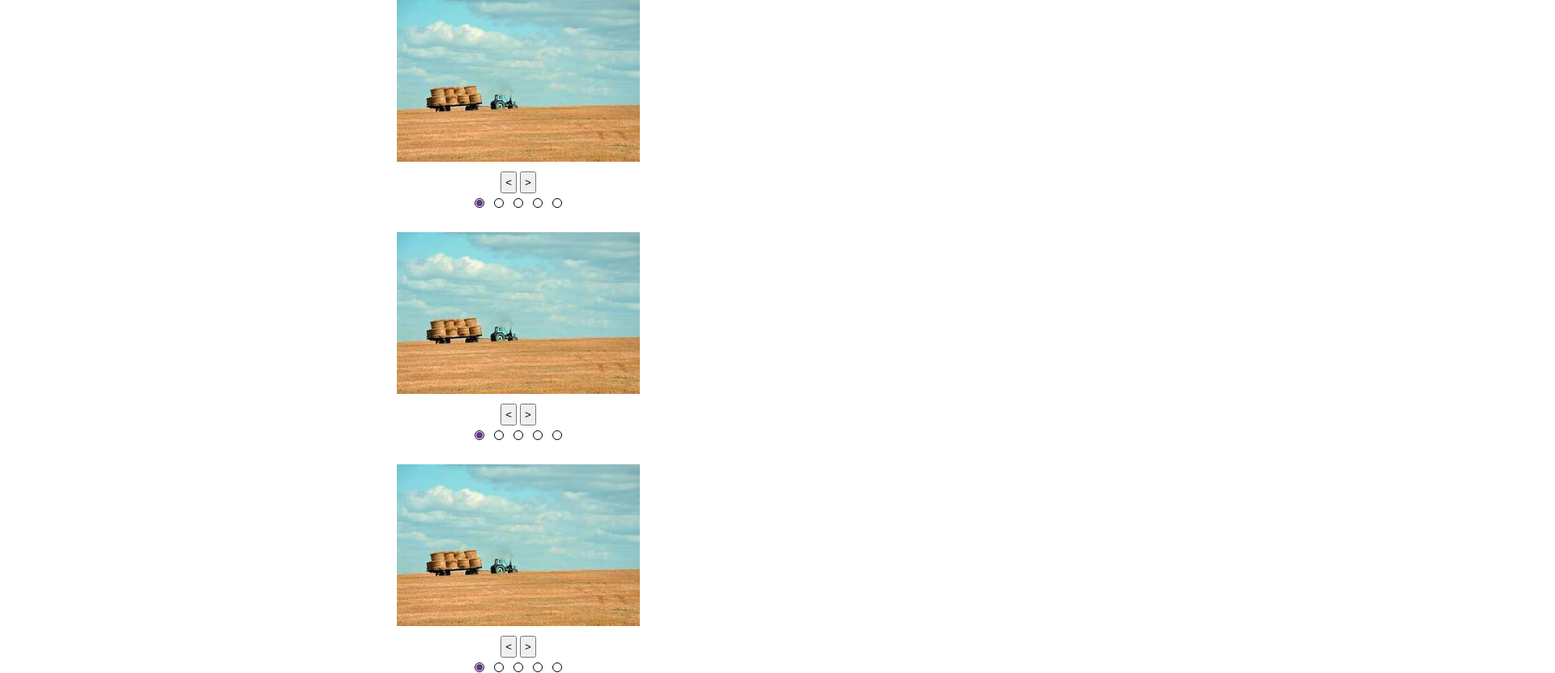
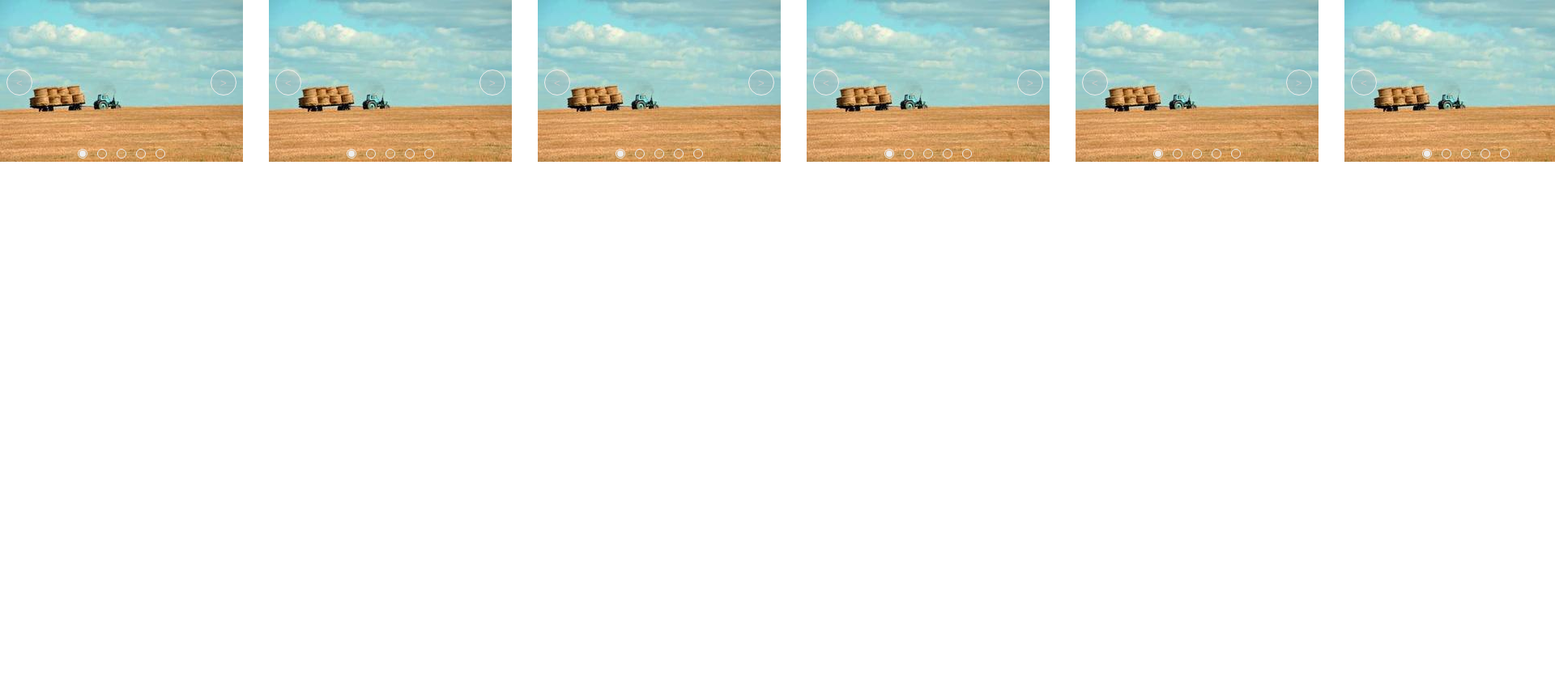
Before and after one commit to wcroteau/slider, a plain HTML site: page index.html in a window 1280 px wide. Shown: the top 832 px of the page at 81% size, 1920 px wide, since content can reach past the window. After the commit the page ends 800 px from the top, so only its background shows below. Drawn offline with Linux system fonts and the light colour scheme.

Commit message:
Stying changes

```diff
--- a/index.css
+++ b/index.css
@@ -8,12 +8,13 @@
 
 .slidecont {
   display: flex;
-  flex-direction: column;
+  /* flex-direction: column; */
   align-items: center;
   gap: 2rem;
 }
 
 .slider {
+  position: relative;
   display: flex;
   flex-direction: column;
   align-items: center;
@@ -32,11 +33,38 @@
   left: 0px;
 }
 
-.buttons > button {
+/* .buttons > button {
   padding: 0.25rem;
+} */
+
+button {
+  position: absolute;
+  top: 50%;
+  transform: translateY(-50%);
+  width: 2rem;
+  height: 2rem;
+  border-radius: 50%;
+  background-color: #aaa3;
+  color: #ccc;
+  border: 1px solid #eee;
+}
+
+button:hover {
+  background-color: #aaa8;
+  color: #fff;
+}
+
+button.prev {
+  left: 0.5rem;
+}
+
+button.next {
+  right: 0.5rem;
 }
 
 .dots {
+  position: absolute;
+  bottom: 0.6rem;
   display: flex;
   gap: 1rem;
   list-style: none;
@@ -46,10 +74,10 @@
   width: 0.5rem;
   height: 0.5rem;
   border-radius: 50%;
-  outline: 1px solid black;
+  outline: 1px solid #eee;
   outline-offset: 1px;
 }
 
 .active .dot {
-  background-color: rebeccapurple;
+  background-color: #eee;
 }
--- a/index.html
+++ b/index.html
@@ -27,10 +27,10 @@
             </div>
           </div>
         </div>
-        <div class="buttons">
+        <!-- <div class="buttons"> -->
         <button class="prev">&lt;</button>
         <button class="next">&gt;</button>
-        </div>
+        <!-- </div> -->
         <ul class="dots">
           <li class="active"><div class="dot"></div></li>
           <li><div class="dot"></div></li>
@@ -59,10 +59,10 @@
             </div>
           </div>
         </div>
-        <div class="buttons">
+        <!-- <div class="buttons"> -->
         <button class="prev">&lt;</button>
         <button class="next">&gt;</button>
-        </div>
+        <!-- </div> -->
         <ul class="dots">
           <li class="active"><div class="dot"></div></li>
           <li><div class="dot"></div></li>
@@ -91,10 +91,10 @@
             </div>
           </div>
         </div>
-        <div class="buttons">
+        <!-- <div class="buttons"> -->
         <button class="prev">&lt;</button>
         <button class="next">&gt;</button>
-        </div>
+        <!-- </div> -->
         <ul class="dots">
           <li class="active"><div class="dot"></div></li>
           <li><div class="dot"></div></li>
@@ -123,10 +123,10 @@
             </div>
           </div>
         </div>
-        <div class="buttons">
+        <!-- <div class="buttons"> -->
         <button class="prev">&lt;</button>
         <button class="next">&gt;</button>
-        </div>
+        <!-- </div> -->
         <ul class="dots">
           <li class="active"><div class="dot"></div></li>
           <li><div class="dot"></div></li>
@@ -155,10 +155,10 @@
             </div>
           </div>
         </div>
-        <div class="buttons">
+        <!-- <div class="buttons"> -->
         <button class="prev">&lt;</button>
         <button class="next">&gt;</button>
-        </div>
+        <!-- </div> -->
         <ul class="dots">
           <li class="active"><div class="dot"></div></li>
           <li><div class="dot"></div></li>
@@ -187,10 +187,10 @@
             </div>
           </div>
         </div>
-        <div class="buttons">
+        <!-- <div class="buttons"> -->
         <button class="prev">&lt;</button>
         <button class="next">&gt;</button>
-        </div>
+        <!-- </div> -->
         <ul class="dots">
           <li class="active"><div class="dot"></div></li>
           <li><div class="dot"></div></li>
```
Lines whose indentation alone changed are shown as unchanged.
